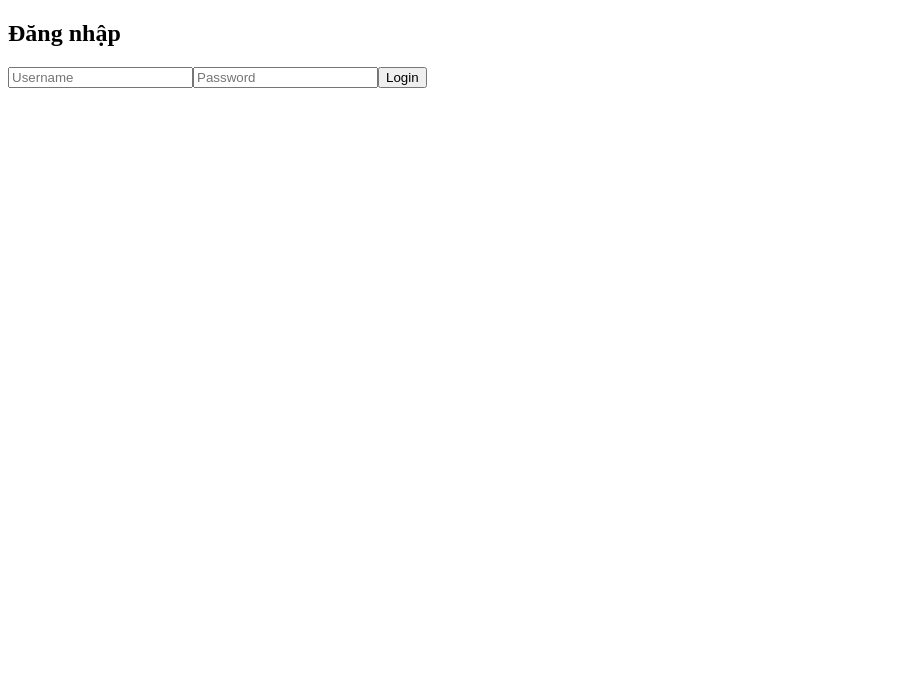
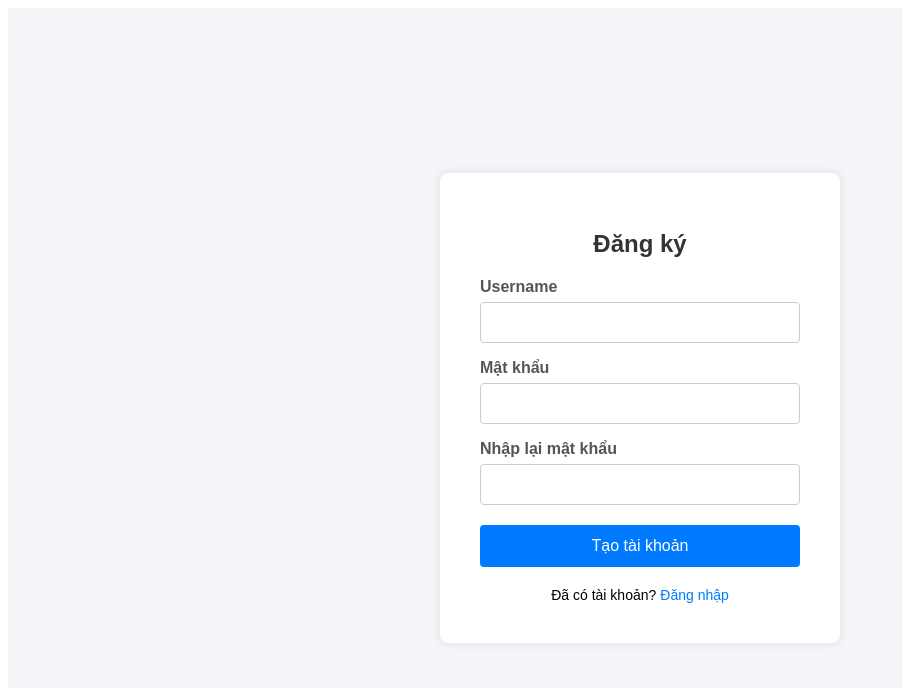
Before and after one commit to nguyenthanhson22130237/Front-End, a React (Create React App) app: page /register in a window 1280 px wide. Shown: the top 688 px of the page, without its empty margins (0-902 px from the left). Built offline with nearby package versions, Linux system fonts and the light colour scheme; no server answers.

Commit message:
them style cho register

```diff
--- a/src/App.tsx
+++ b/src/App.tsx
@@ -1,17 +1,23 @@
 import { useEffect } from "react";
 import { wsService } from "./services/websocket";
-import { RegisterForm } from "./components/RegisterForm";
-import { LoginForm } from "./components/LoginForm";
+import { BrowserRouter, Routes, Route, Navigate } from "react-router-dom";
+import LoginPage from "./pages/LoginPage";
+// @ts-ignore
+import RegisterPage from "./pages/RegisterPage";
+
 const App = () => {
     useEffect(() => {
         wsService.connect();
     }, []);
 
     return (
-        <div>
-            <LoginForm/>
-
-        </div>
+        <BrowserRouter>
+            <Routes>
+                <Route path="/login" element={<LoginPage />} />
+                <Route path="/register" element={<RegisterPage />} />
+                <Route path="*" element={<Navigate to="/register" />} />
+            </Routes>
+        </BrowserRouter>
     );
 };
 
--- /dev/null
+++ b/src/components/RegisterForm.module.css
@@ -0,0 +1,95 @@
+.wrapper {
+    font-family: Arial, sans-serif;
+    background-color: #f4f4f9;
+    display: flex;
+    justify-content: center;
+    align-items: center;
+    height: 100vh;
+}
+
+.container {
+    background-color: #fff;
+    padding: 40px;
+    border-radius: 8px;
+    box-shadow: 0 0 10px rgba(0, 0, 0, 0.1);
+    width: 320px;
+}
+
+.title {
+    margin-bottom: 20px;
+    color: #333;
+    font-size: 24px;
+    text-align: center;
+}
+
+.label {
+    display: block;
+    margin-top: 16px;
+    color: #555;
+    font-weight: bold;
+}
+
+.input {
+    width: 100%;
+    padding: 12px;
+    border: 1px solid #ccc;
+    border-radius: 4px;
+    box-sizing: border-box;
+    margin-top: 6px;
+}
+
+.inputError {
+    border-color: red;
+}
+
+.submit {
+    background-color: #007bff;
+    color: white;
+    padding: 12px;
+    border: none;
+    border-radius: 4px;
+    cursor: pointer;
+    margin-top: 20px;
+    width: 100%;
+    font-size: 16px;
+}
+
+.submit:hover {
+    background-color: #0056b3;
+}
+
+.login {
+    margin-top: 20px;
+    font-size: 14px;
+    text-align: center;
+}
+
+.loginLink {
+    color: #007bff;
+    text-decoration: none;
+    margin-left: 4px;
+}
+
+.loginLink:hover {
+    text-decoration: underline;
+}
+
+.notification {
+    position: fixed;
+    bottom: 40px;
+    right: 40px;
+    padding: 16px 20px;
+    border-radius: 5px;
+}
+
+.success {
+    background-color: #e6f4ea;
+    color: #1e7e34;
+    border: 1px solid #b7e0c2;
+}
+
+.error {
+    background-color: #fdecea;
+    color: #b02a37;
+    border: 1px solid #f5c2c7;
+}
--- a/src/components/RegisterForm.tsx
+++ b/src/components/RegisterForm.tsx
@@ -1,28 +1,101 @@
-import React, { useState } from "react";
-import { wsService } from "../services/websocket";
+import {useState} from "react";
 // @ts-ignore
-import { useAppSelector } from "../redux/hooks";
+import styles from "./RegisterForm.module.css";
+import {wsService} from "../services/websocket";
 
 export const RegisterForm = () => {
-    const [user, setUser] = useState("");
-    const [pass, setPass] = useState("");
-    // @ts-ignore
-    const auth = useAppSelector((state) => state.auth.user);
+    const [username, setUsername] = useState("");
+    const [password, setPassword] = useState("");
+    const [password2, setPassword2] = useState("");
+    const [message, setMessage] = useState("");
+    const [status, setStatus] = useState<"success" | "error" | "">("");
 
-    const register = () => {
-        wsService.register(user, pass);
+    const submit = (e: React.FormEvent) => {
+        e.preventDefault();
+        setMessage("");
+
+        if (!username) {
+            setMessage("Vui lòng nhập username");
+            return;
+        }
+
+        if (!password || !password2) {
+            setMessage("Vui lòng nhập mật khẩu");
+            return;
+        }
+
+        if (password !== password2) {
+            setMessage("Mật khẩu không khớp");
+            return;
+        }
+
+        // GỌI WEBSOCKET REGISTER
+        wsService.register(
+            username,
+            password,
+            (msg) => {
+                setMessage(msg);
+                setStatus("success");
+            },
+            (err) => {
+                setMessage(err);
+                setStatus("error");
+            }
+        );
     };
 
-    if (auth?.authenticated) {
-        return <div>Đăng ký thành công! Xin chào</div>;
-    }
+    return (
+        <div className={styles.wrapper}>
+            <div className={styles.container}>
+                <form onSubmit={submit}>
+                    <h1 className={styles.title}>Đăng ký</h1>
 
-    return (
-        <div>
-            <h2>Đăng ký</h2>
-            <input type="text" placeholder="Username" onChange={(e) => setUser(e.target.value)} />
-            <input type="password" placeholder="Password" onChange={(e) => setPass(e.target.value)} />
-            <button onClick={register}>Register</button>
+                    <label className={styles.label}>Username</label>
+                    <input
+                        className={`${styles.input} ${!username && message ? styles.inputError : ""}`}
+                        value={username}
+                        onChange={(e) => setUsername(e.target.value)}
+                    />
+
+                    <label className={styles.label}>Mật khẩu</label>
+                    <input
+                        type="password"
+                        className={`${styles.input} ${!password && message ? styles.inputError : ""}`}
+                        value={password}
+                        onChange={(e) => setPassword(e.target.value)}
+                    />
+
+                    <label className={styles.label}>Nhập lại mật khẩu</label>
+                    <input
+                        type="password"
+                        className={`${styles.input} ${password !== password2 && message ? styles.inputError : ""}`}
+                        value={password2}
+                        onChange={(e) => setPassword2(e.target.value)}
+                    />
+
+                    <button className={styles.submit} type="submit">
+                        Tạo tài khoản
+                    </button>
+
+                    <div className={styles.login}>
+                        Đã có tài khoản?
+                        <a href="/login" className={styles.loginLink}>
+                            Đăng nhập
+                        </a>
+                    </div>
+                </form>
+            </div>
+
+            {message && (
+                <div
+                    className={`${styles.notification} ${
+                        status === "success" ? styles.success : styles.error
+                    }`}
+                >
+                    {message}
+                </div>
+            )}
+
         </div>
     );
 };
--- /dev/null
+++ b/src/pages/LoginPage.tsx
@@ -0,0 +1,7 @@
+import { LoginForm } from "../components/LoginForm";
+
+const LoginPage = () => {
+    return <LoginForm />;
+};
+
+export default LoginPage;
--- /dev/null
+++ b/src/pages/RegisterPage.tsx
@@ -0,0 +1,7 @@
+import {RegisterForm} from "../components/RegisterForm";
+
+const RegisterPage = () => {
+    return <RegisterForm />;
+};
+
+export default RegisterPage;
--- a/src/services/websocket.ts
+++ b/src/services/websocket.ts
@@ -7,6 +7,8 @@ class WebSocketService {
     private socket: WebSocket | null = null;
     private reconnectTimer: any = null;
     private isManualLogin = false;
+    private onRegisterSuccess?: (msg: string) => void;
+    private onRegisterError?: (err: string) => void;
 
     connect() {
         if (this.socket) return;
@@ -29,14 +31,12 @@ class WebSocketService {
             console.log("WS RECV:", data);
 
             // REGISTER OK
-            if (data.event === "REGISTER" && data.status === "success") {
-                store.dispatch(
-                    setUser({
-                        username: data.data?.user || "",
-                        authenticated: true
-                    })
-                );
-                console.log("Đăng ký thành công");
+            if (data.event === "REGISTER") {
+                if (data.status === "success") {
+                    this.onRegisterSuccess?.("Đăng ký thành công");
+                } else {
+                    this.onRegisterError?.("Đăng ký thất bại");
+                }
             }
 
             // LOGIN OK
@@ -80,12 +80,16 @@ class WebSocketService {
         };
     }
 
-    register(username: string, password: string) {
+    register(username: string,
+             password: string,
+             onSuccess?: (msg: string) => void,
+             onError?: (err: string) => void) {
         if (!this.socket || this.socket.readyState !== WebSocket.OPEN) {
             console.error("WebSocket not ready.");
             return;
         }
-
+        this.onRegisterSuccess = onSuccess;
+        this.onRegisterError = onError;
         const payload = {
             action: "onchat",
             data: {
```
